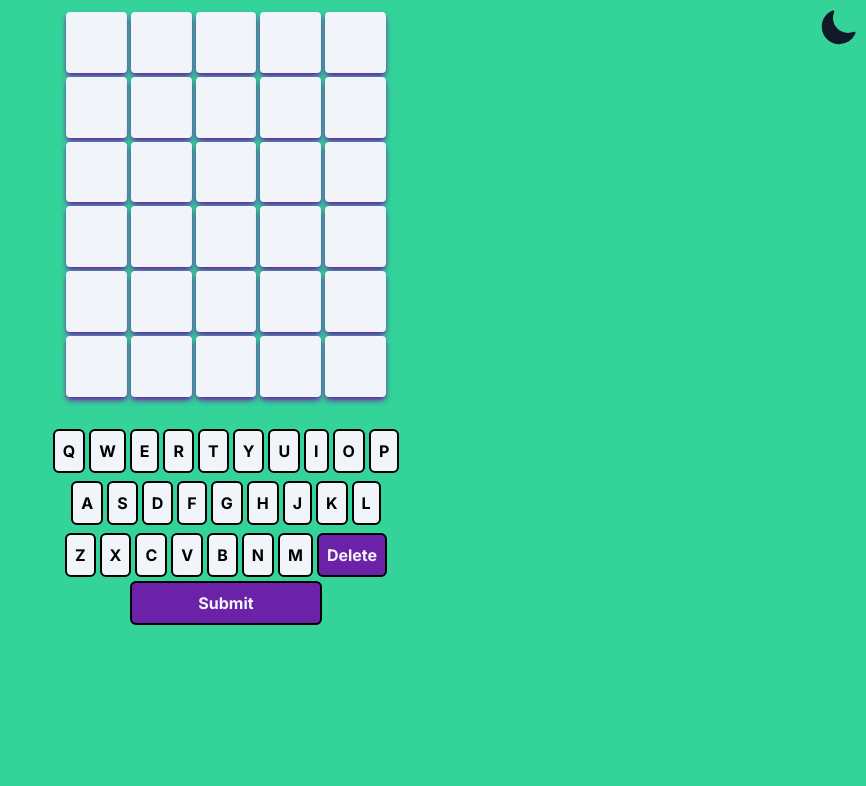
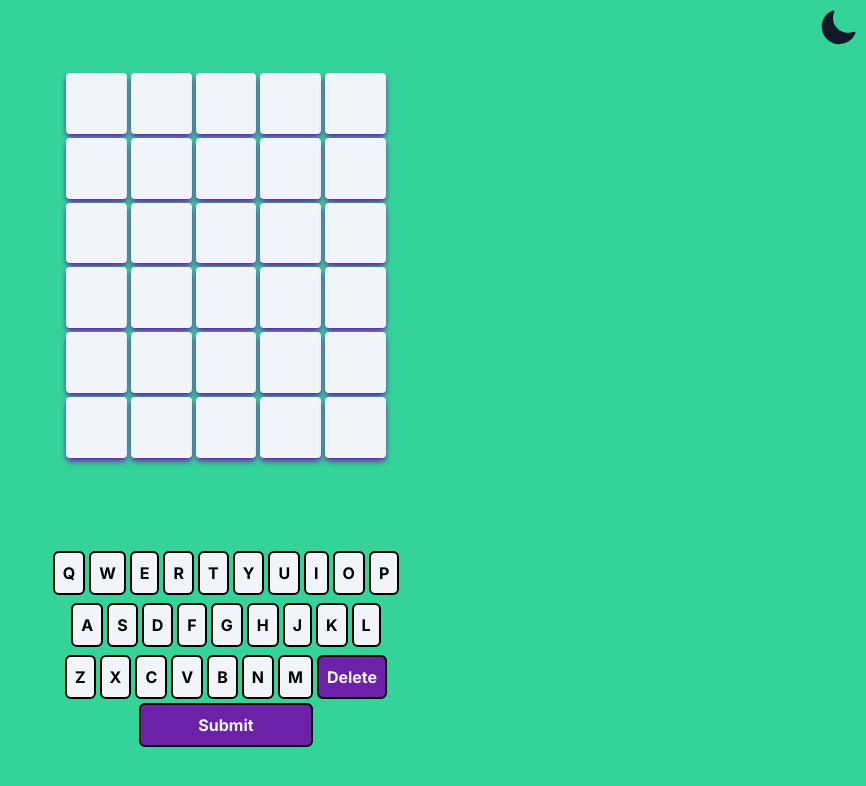
Before and after one commit to jimmybcoding/wordle-nextjs, a Next.js app: page / in a window 1280 px wide. Shown: the top 786 px of the page, without its empty margins (414-1280 px from the left). Built offline with nearby package versions, Linux system fonts and the light colour scheme; no server answers.

Commit message:
improve layout

```diff
--- a/src/app/board/keyboard.tsx
+++ b/src/app/board/keyboard.tsx
@@ -14,7 +14,7 @@ const Keyboard: React.FC<{
     const bottomKeys: string[] = ["Z", "X", "C", "V", "B", "N", "M"];
 
   return (
-    <div className='flex flex-wrap max-w-96 min-w-72 mx-auto mt-4 justify-center'>
+    <div className='flex flex-col items-center max-w-96 min-w-72 mx-auto mt-4 justify-center'>
         <div className='flex gap-1 my-1 text-center'>
           {topKeys.map((value, index) => {
             return (
--- a/src/app/board/page.tsx
+++ b/src/app/board/page.tsx
@@ -146,7 +146,7 @@ const Board = ({ answer }: any) => {
   return (
     <>
       {winner ? <Modal answer={answer} /> : !winner && userAttempts >= 6 ? <ModalLoser answer={answer}/> : null}
-      <div className='flex flex-col gap-2 h-screen my-2'>
+      <div className='flex flex-col gap-2 h-screen min-h-screen justify-evenly my-2 mx-auto'>
         <Gameboard rows={rows} changeColour={changeColour} />
         <Keyboard handleKeyClick={handleKeyClick} handleDelete={handleDelete} handleSubmit={handleSubmit} changeColour={changeColour} same={same} different={different} notInAnswer={notInAnswer} />
       </div>
```
